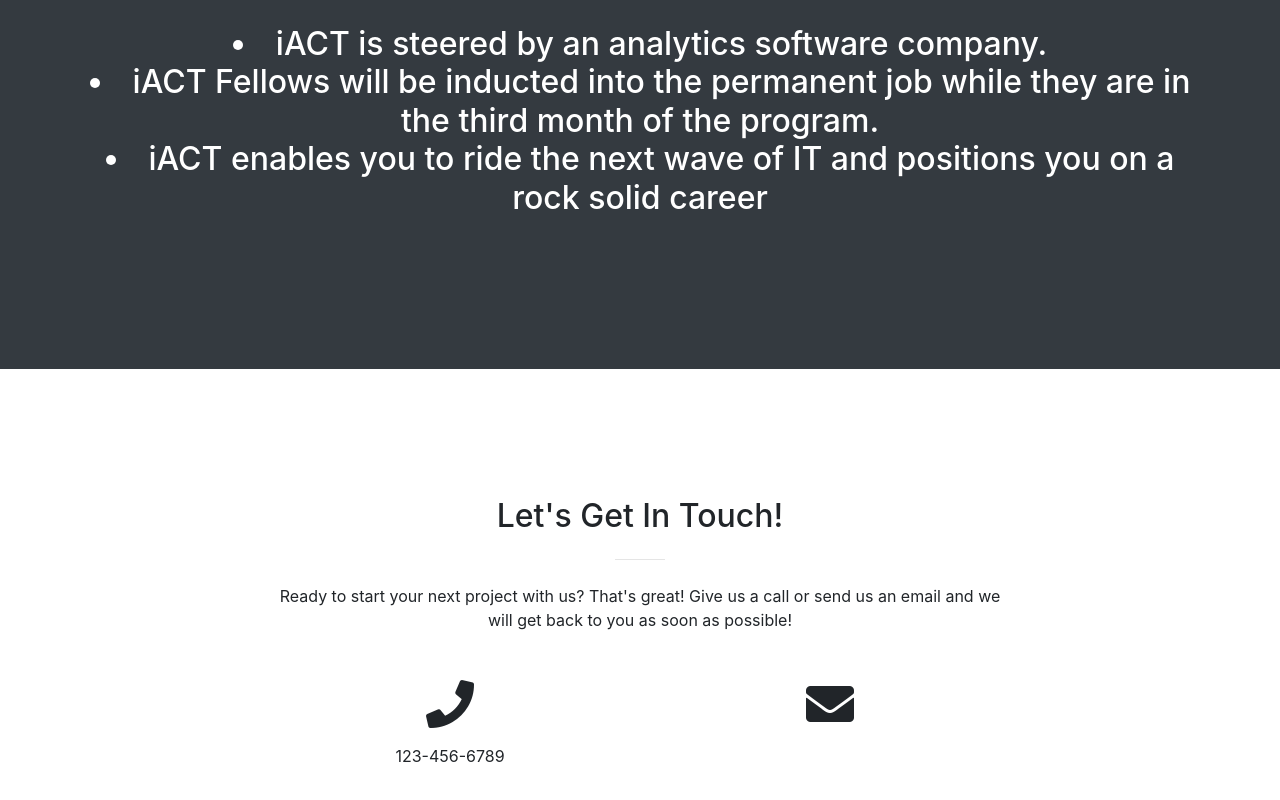
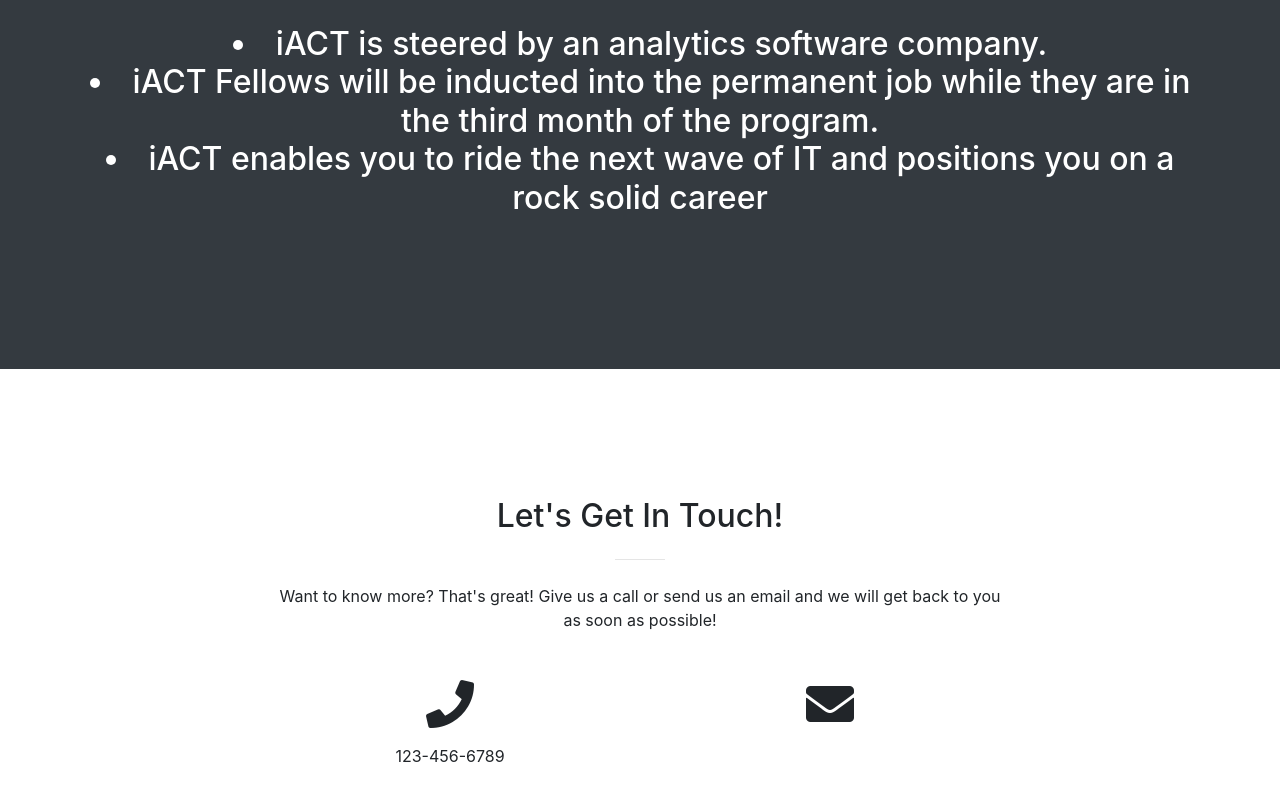
Before and after one commit to lnarasim/lnarasim_iact.github.io, a website with bundled scripts: page index.html in a window 1280 px wide. Shown: the part 2740-3540 px from the top of the page. Built offline with nearby package versions, Linux system fonts and the light colour scheme.

Commit message:
Updated contact page

```diff
--- a/index.html
+++ b/index.html
@@ -244,7 +244,7 @@
           <div class="col-lg-8 mx-auto text-center">
             <h2 class="section-heading">Let's Get In Touch!</h2>
             <hr class="my-4">
-            <p class="mb-5">Ready to start your next project with us? That's great! Give us a call or send us an email and we will get back to you as soon as possible!</p>
+            <p class="mb-5">Want to know more? That's great! Give us a call or send us an email and we will get back to you as soon as possible!</p>
           </div>
         </div>
         <div class="row">
```
